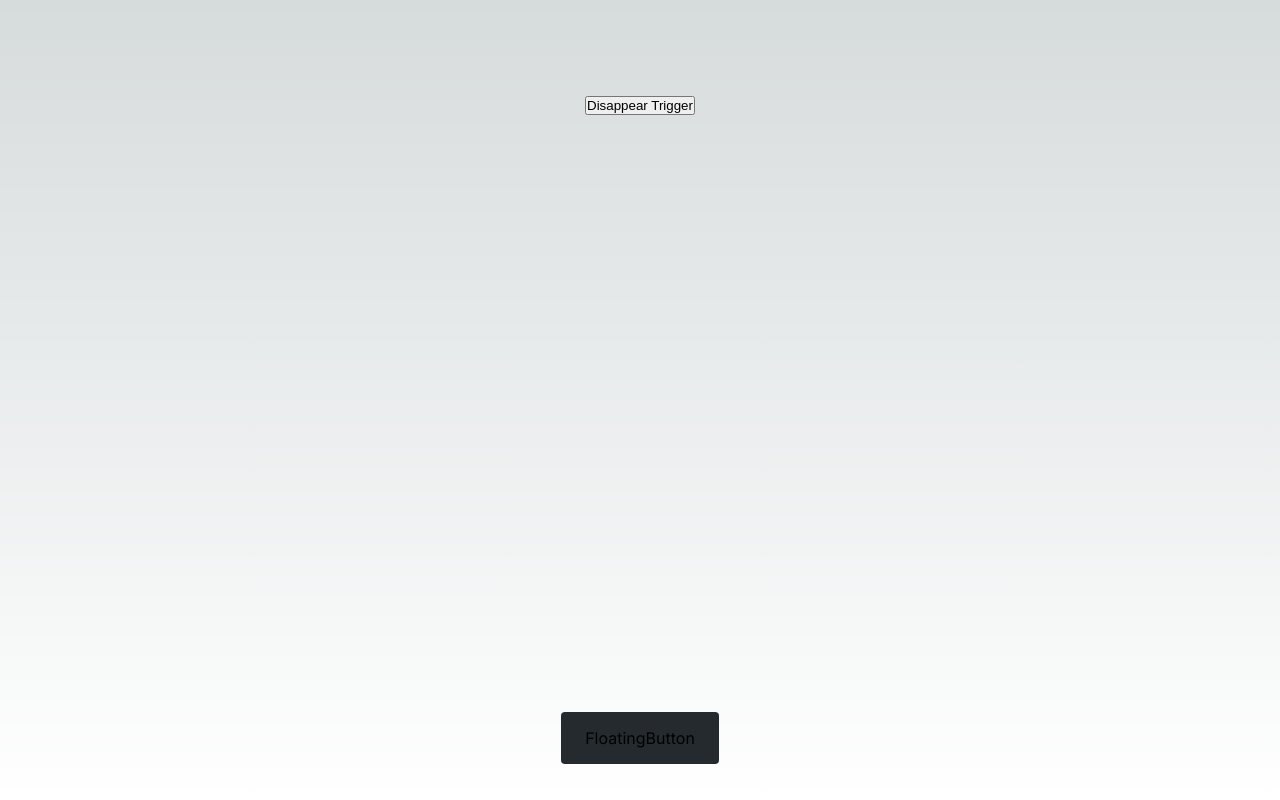
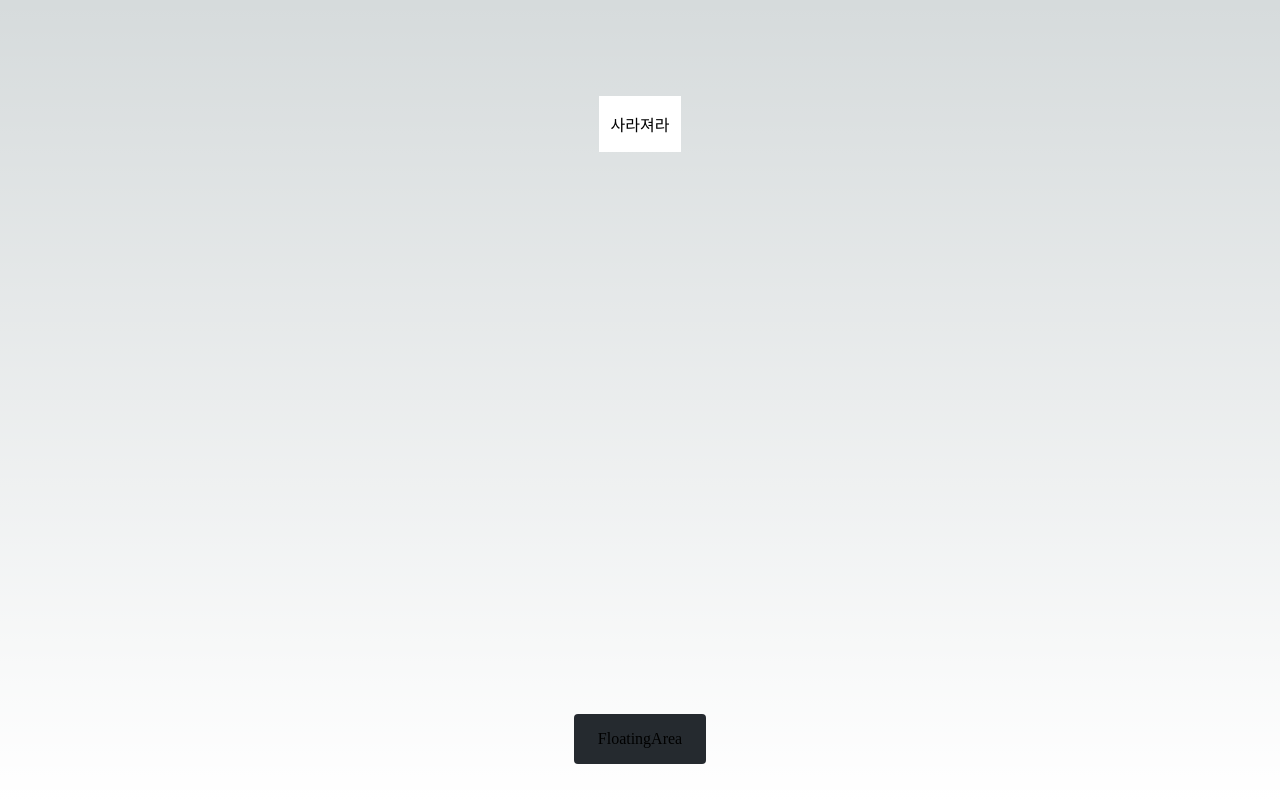
Before and after one commit to dalgudot/prototype, a Next.js app: page /floating-button in a window 1280 px wide. Built offline with nearby package versions, Linux system fonts and the light colour scheme.

Commit message:
add FloatingArea & useMountedForAnimation

```diff
--- a/package.json
+++ b/package.json
@@ -15,6 +15,7 @@
     "@types/node": "18.11.18",
     "@types/react": "18.0.26",
     "@types/react-dom": "18.0.10",
+    "classnames": "^2.3.2",
     "eslint": "8.32.0",
     "eslint-config-next": "13.1.2",
     "next": "13.1.2",
--- a/src/app/floating-button/page.tsx
+++ b/src/app/floating-button/page.tsx
@@ -1,13 +1,23 @@
-import { Inter } from '@next/font/google';
+'use client';
 import styles from '../page.module.css';
-import FloatingButton from '@/components/Buttons/FloatingButton';
+import FloatingArea from '@/components/FloatingArea/FloatingArea';
+import { useState } from 'react';
+import LargeButton from '../../components/Buttons/LargeButton';
 
-const inter = Inter({ subsets: ['latin'] });
+export default function FloatingAreaPage(): JSX.Element {
+  const [appear, setAppear] = useState<boolean>(true);
 
-export default function Home() {
+  function toggleAppear() {
+    setAppear(!appear);
+  }
+
   return (
     <main className={styles.main}>
-      <FloatingButton />
+      <LargeButton
+        label={appear ? '사라져라' : '나타나라'}
+        onClick={toggleAppear}
+      />
+      <FloatingArea appear={appear} />
     </main>
   );
 }
--- a/src/app/head.tsx
+++ b/src/app/head.tsx
@@ -1,10 +1,10 @@
 export default function Head() {
   return (
     <>
-      <title>Create Next App</title>
+      <title>Prototype</title>
       <meta content="width=device-width, initial-scale=1" name="viewport" />
       <meta name="description" content="Generated by create next app" />
       <link rel="icon" href="/favicon.ico" />
     </>
-  )
+  );
 }
--- a/src/app/page.tsx
+++ b/src/app/page.tsx
@@ -1,15 +1,13 @@
 import { Inter } from '@next/font/google';
 import Link from 'next/link';
 import styles from './page.module.css';
-import LoadingSpinner from '../components/Loading/LoadingSpinner';
-import FloatingButton from '../components/Buttons/FloatingButton';
 
 const inter = Inter({ subsets: ['latin'] });
 
 export default function Home() {
   return (
     <main className={styles.main}>
-      <Link href="/floating-button">플로팅 버튼</Link>
+      <Link href="/floating-button">Floating Area</Link>
       {/* <LoadingSpinner hexColor="#F8F9FA" size="24px" /> */}
     </main>
   );
--- a/src/app/globals.css
+++ b/src/app/styles/globals.css
@@ -1,3 +1,22 @@
+button {
+  all: unset;
+  cursor: pointer;
+}
+
+ul,
+ol,
+li {
+  list-style: none;
+}
+
+a,
+button,
+input,
+select,
+textarea {
+  outline-style: none;
+}
+
 :root {
   --max-width: 1100px;
   --border-radius: 12px;
--- /dev/null
+++ b/src/app/styles/motions.css
@@ -0,0 +1,4 @@
+:root {
+  --bezier-0: cubic-bezier(0.4, 0, 0.6, 1);
+  --bezier-1: cubic-bezier(0.2, 0.6, 0.35, 1);
+}
--- a/src/components/Buttons/FloatingButton.tsx
+++ /dev/null
@@ -1,53 +0,0 @@
-'use client';
-import styled from '@emotion/styled';
-import { Inter } from '@next/font/google';
-import { useState } from 'react';
-
-const inter = Inter({ subsets: ['latin'] });
-
-export default function FloatingButton(): JSX.Element {
-  const [disappear, setDisappear] = useState<boolean>(false);
-
-  function toggleDisappear() {
-    setDisappear(!disappear);
-  }
-
-  return (
-    <>
-      <button onClick={toggleDisappear}>Disappear Trigger</button>
-      <BottomBox disappear={disappear} className={inter.className}>
-        FloatingButton
-      </BottomBox>
-    </>
-  );
-}
-
-const BottomBox = styled.div<{ disappear: boolean }>`
-  position: fixed;
-  bottom: 36px;
-  padding: 16px 24px;
-  background: #252a2f;
-  border-radius: 4px;
-  font-size: 16px;
-
-  animation: 0.5s cubic-bezier(0.2, 0.6, 0.35, 1)
-    ${({ disappear }) => (disappear ? 'down' : 'up')};
-
-  @keyframes up {
-    0% {
-      bottom: -96px;
-    }
-    100% {
-      bottom: 36px;
-    }
-  }
-
-  @keyframes down {
-    0% {
-      bottom: 36px;
-    }
-    100% {
-      bottom: -96px;
-    }
-  }
-`;
--- /dev/null
+++ b/src/components/Buttons/LargeButton.tsx
@@ -0,0 +1,37 @@
+'use client';
+import styled from '@emotion/styled';
+
+interface LargeButtonProps {
+  label: string;
+  onClick: () => void;
+  className?: string;
+}
+
+export default function LargeButton({
+  label,
+  onClick,
+  className,
+}: LargeButtonProps): JSX.Element {
+  return (
+    <Button onClick={onClick} className={className && className}>
+      {label}
+    </Button>
+  );
+}
+
+const Button = styled.button`
+  font-size: 16px;
+  padding: 16px 12px;
+
+  background-color: #fff;
+  color: #000000;
+
+  :hover {
+    background-color: rgba(255, 255, 255, 0.9);
+  }
+
+  :active {
+    background-color: rgba(255, 255, 255, 0.85);
+    transform: scale(0.95);
+  }
+`;
--- /dev/null
+++ b/src/components/FloatingArea/FloatingArea.module.css
@@ -0,0 +1,35 @@
+.floating__area {
+  position: fixed;
+  padding: 16px 24px;
+  background: #252a2f;
+  border-radius: 4px;
+  font-size: 16px;
+}
+
+.appear__motion {
+  animation: 0.5s var(--bezier-1) up;
+  bottom: 36px;
+}
+
+@keyframes up {
+  0% {
+    bottom: -96px;
+  }
+  100% {
+    bottom: 36px;
+  }
+}
+
+.disappear__motion {
+  animation: 0.5s var(--bezier-1) down;
+  bottom: -96px;
+}
+
+@keyframes down {
+  0% {
+    bottom: 36px;
+  }
+  100% {
+    bottom: -96px;
+  }
+}
--- /dev/null
+++ b/src/components/FloatingArea/FloatingArea.tsx
@@ -0,0 +1,29 @@
+import s from './FloatingArea.module.css';
+import classNames from 'classnames';
+import { useMountedForAnimation } from '@/hooks/useMountedForAnimation';
+
+interface FloatingAreaProps {
+  appear: boolean;
+}
+
+export default function FloatingArea({
+  appear,
+}: FloatingAreaProps): JSX.Element {
+  // 0.5는 Typescript & CSS 함께 쓸 수 있도록 상수화 필요
+  const isMountedForAnimation = useMountedForAnimation(appear, 0.5);
+
+  return (
+    <>
+      {isMountedForAnimation && (
+        <div
+          className={classNames(
+            s.floating__area,
+            appear ? s.appear__motion : s.disappear__motion
+          )}
+        >
+          FloatingArea
+        </div>
+      )}
+    </>
+  );
+}
--- /dev/null
+++ b/src/hooks/useMountedForAnimation.ts
@@ -0,0 +1,28 @@
+import { useEffect, useState } from 'react';
+
+export function useMountedForAnimation(
+  appear: boolean,
+  duration: number
+): boolean {
+  const [isMountedForAnimation, setIsMountedForAnimation] =
+    useState<boolean>(true);
+  const [timeoutId, setTimeoutId] = useState<NodeJS.Timeout>();
+
+  useEffect(() => {
+    if (appear) {
+      // clearTimeout(timeoutId) -> 빠르게 눌렀을 때 setTimeout 시간이 남아있어서 나타났다가 사라지는 상황 방지
+      clearTimeout(timeoutId);
+      setIsMountedForAnimation(true);
+      console.log('Mount For Animation');
+    } else {
+      setTimeoutId(
+        setTimeout(() => {
+          setIsMountedForAnimation(false);
+          console.log('UnMount After Animation');
+        }, duration * 1000)
+      );
+    }
+  }, [appear]);
+
+  return isMountedForAnimation;
+}
```
Also changed, not shown: src/app/layout.tsx (+4 -3 lines), 2 other files (tests, documents, lock files or other folders).
